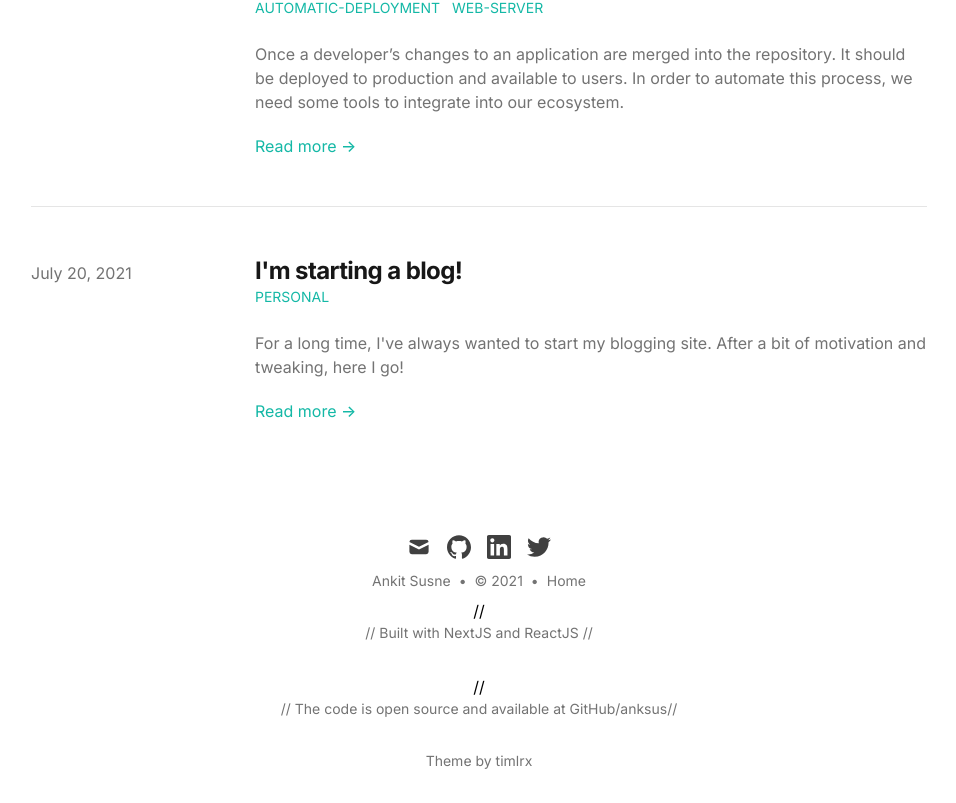
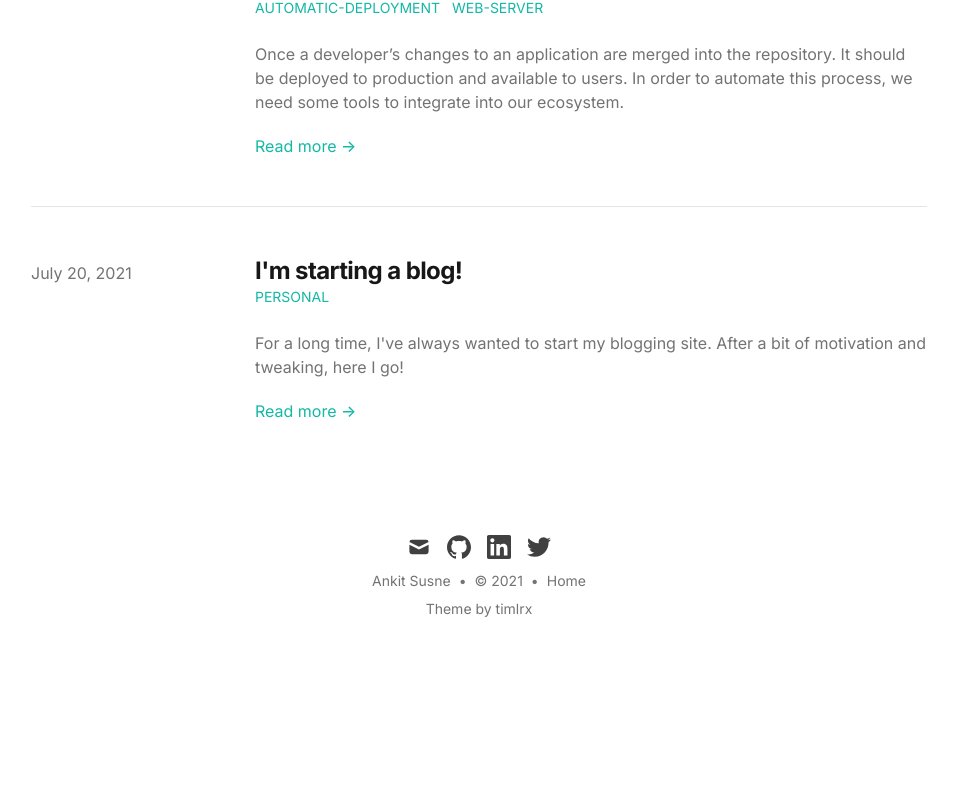
Before and after one commit to Anksus/anksus.me, a Next.js app: page / in a window 1280 px wide. Shown: the part 527-1330 px from the top of the page, without its empty margins (161-1117 px from the left). After the commit the page ends 1178 px from the top, so only its background shows below. Built offline with nearby package versions, Linux system fonts and the light colour scheme; what @tailwindcss/typography would draw is missing.

Commit message:
Update Footer.js

```diff
--- a/components/Footer.js
+++ b/components/Footer.js
@@ -21,12 +21,6 @@ export default function Footer() {
           <div>{` • `}</div>
           <Link href="/">Home</Link>
         </div>
-//         <div className="mb-8 text-sm text-gray-500 dark:text-gray-400">
-//           Built with NextJS and ReactJS
-//         </div>
-//         <div className="mb-8 text-sm text-gray-500 dark:text-gray-400">
-//           The code is open source and available at <Link href="https://github.com/Anksus/anksus.me">GitHub/anksus</Link>
-//         </div>
         <div className="mb-8 text-sm text-gray-500 dark:text-gray-400">
           <Link href="https://github.com/timlrx/tailwind-nextjs-starter-blog">Theme by timlrx</Link>
         </div>
```
